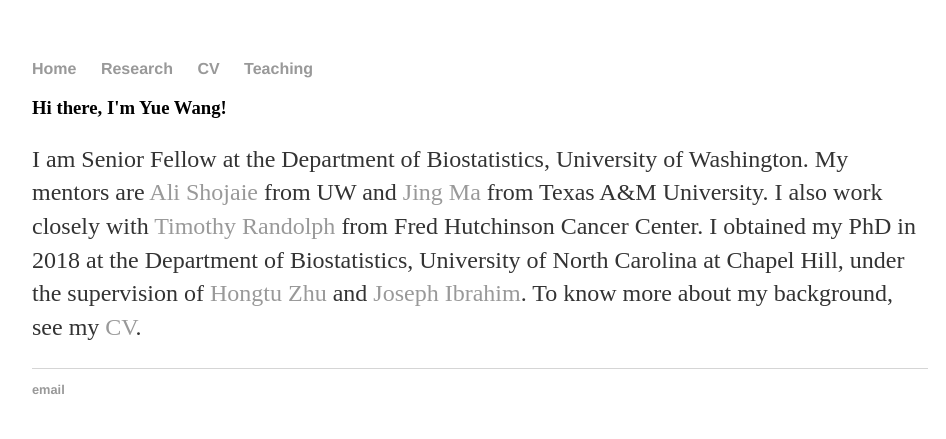
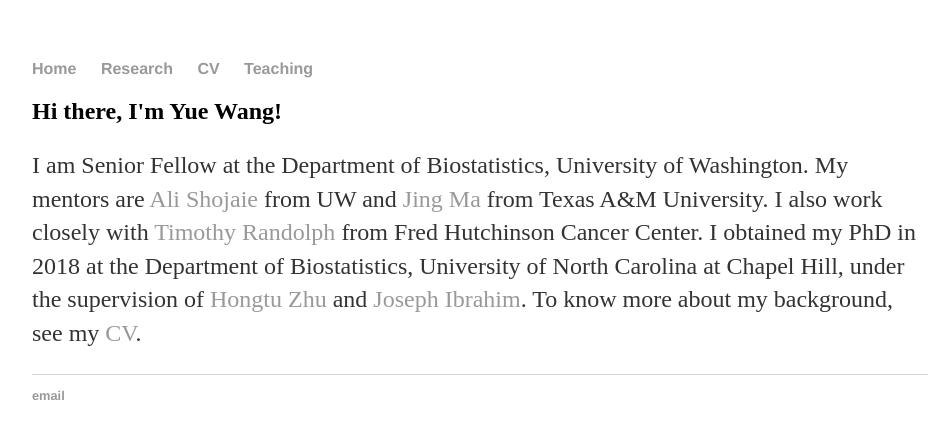
Before and after one commit to taryue/yuewangtemp.github.io, a Jekyll site: the page built from index.html, in a window 1280 px wide. Shown: the top 439 px of the page, without its empty margins (160-1106 px from the left). Built offline with Jekyll 4.4.1, drawn with Linux system fonts in a browser that asks for light colours.

```diff
--- a/index.html
+++ b/index.html
@@ -3,7 +3,7 @@ layout: default
 title: Yue Wang
 ---
 <div class="blurb">
-	<h3>Hi there, I'm Yue Wang!</h3>
+	<h2>Hi there, I'm Yue Wang!</h2>
 	<p>I am Senior Fellow at the Department of Biostatistics, University of Washington. My mentors are <a href = "http://faculty.washington.edu/ashojaie/index.html"> Ali Shojaie</a> from UW and <a href = "http://drjingma.com"> Jing Ma</a> from Texas A&M University.
 	I also work closely with <a href="https://research.fhcrc.org/randolph/en/research-overview.html"> Timothy Randolph</a> from Fred Hutchinson Cancer Center. I obtained my PhD in 2018 at the Department
 	of Biostatistics, University of North Carolina at Chapel Hill, under the supervision of <a href="https://sph.unc.edu/adv_profile/hongtu-zhu-phd/" >Hongtu Zhu</a> and <a href="https://sph.unc.edu/adv_profile/joseph-g-ibrahim-phd/">Joseph Ibrahim</a>.
```
